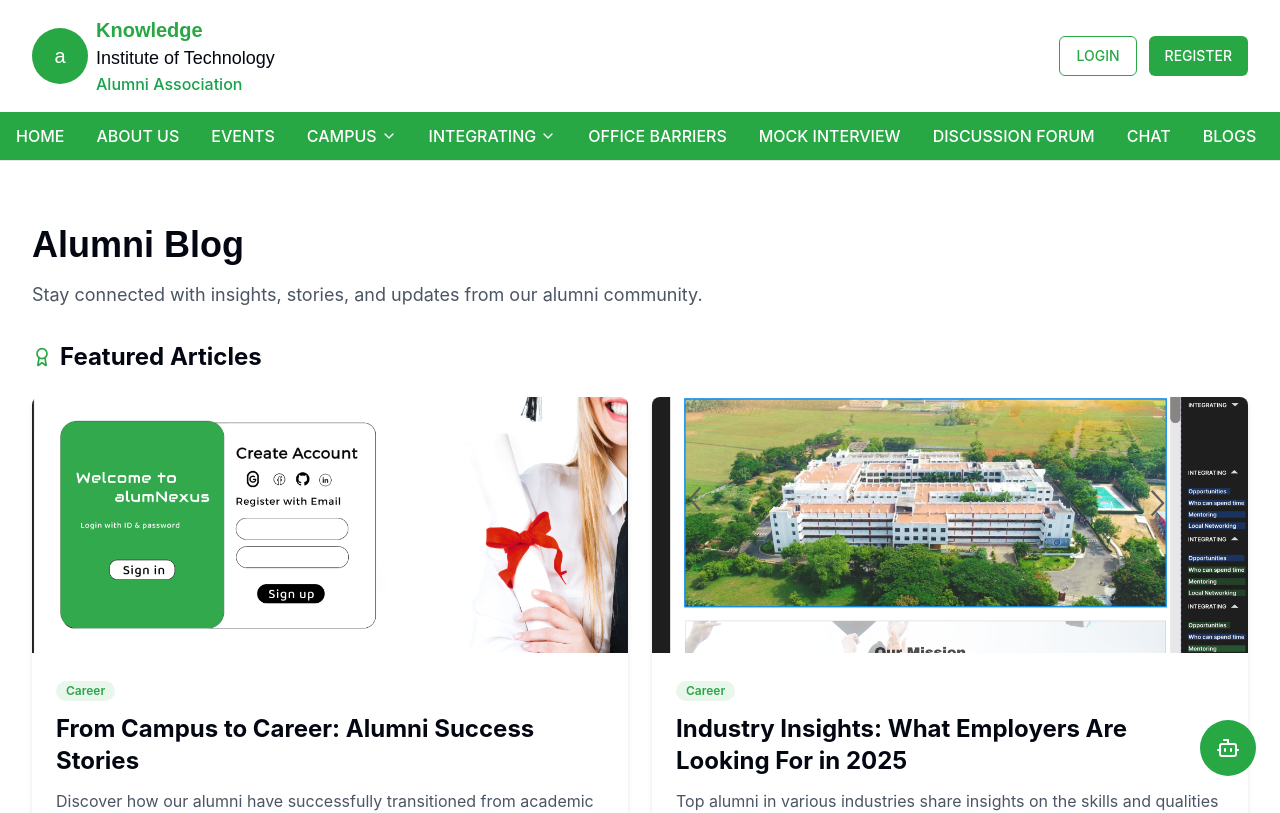
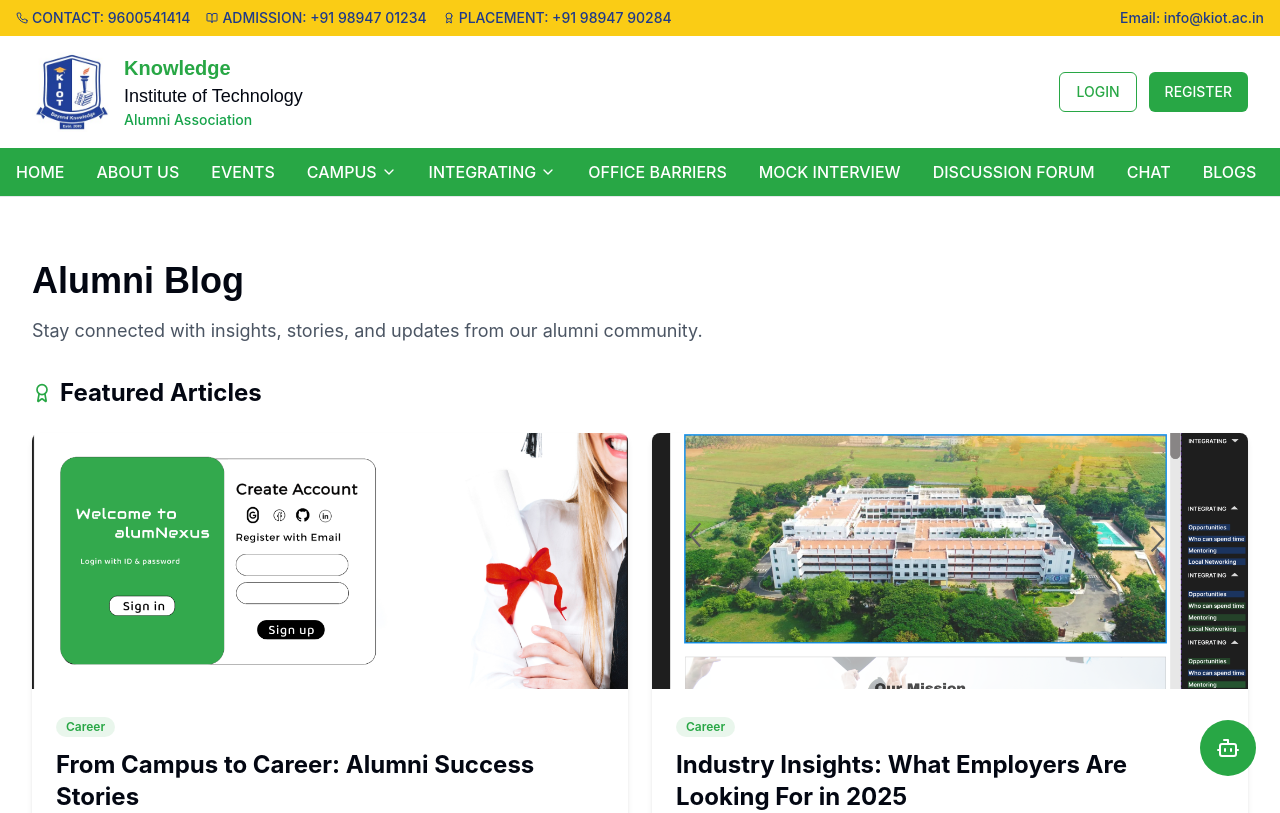
Before and after one commit to Dineshsj3002/nexus-voice-craft, a React (Vite) app: page /blog in a window 1280 px wide. Shown: the top 813 px of the page. Built offline with nearby package versions, Linux system fonts and the light colour scheme.

Commit message:
Refactor: Apply consistent styling to logo
Apply the same styling to the logo in the header as the first picture.

```diff
--- a/src/components/Header.tsx
+++ b/src/components/Header.tsx
@@ -1,8 +1,7 @@
-
 import React from 'react';
 import { Link, useNavigate } from 'react-router-dom';
 import { Button } from '@/components/ui/button';
-import { Menu, UserPlus, ChevronDown } from 'lucide-react';
+import { Menu, UserPlus, ChevronDown, Phone, BookOpen, Award } from 'lucide-react';
 import { cn } from '@/lib/utils';
 import { useToast } from '@/hooks/use-toast';
 
@@ -27,15 +26,35 @@ const Header = () => {
 
   return (
     <header className="bg-white border-b border-gray-200">
+      {/* Contact info bar */}
+      <div className="bg-yellow-400 py-2 px-4 text-xs md:text-sm text-blue-900 font-medium">
+        <div className="max-w-7xl mx-auto flex flex-wrap justify-between items-center">
+          <div className="flex flex-wrap gap-x-4 gap-y-1">
+            <span className="flex items-center"><Phone className="h-3 w-3 mr-1" /> CONTACT: 9600541414</span>
+            <span className="flex items-center"><BookOpen className="h-3 w-3 mr-1" /> ADMISSION: +91 98947 01234</span>
+            <span className="flex items-center"><Award className="h-3 w-3 mr-1" /> PLACEMENT: +91 98947 90284</span>
+          </div>
+          <div>
+            <span>Email: info@kiot.ac.in</span>
+          </div>
+        </div>
+      </div>
+
       {/* Top header with logo and auth buttons */}
       <div className="max-w-7xl mx-auto flex items-center justify-between py-4 px-4 md:px-8">
         {/* Logo */}
-        <Link to="/" className="flex items-center space-x-2">
-          <div className="h-14 w-14 rounded-full bg-nexus-primary text-white flex items-center justify-center font-display text-xl">a</div>
-          <div className="flex flex-col">
-            <span className="text-xl font-display font-semibold text-nexus-primary">Knowledge</span>
-            <span className="text-lg font-display">Institute of Technology</span>
-            <span className="text-green-600 font-medium">Alumni Association</span>
+        <Link to="/" className="flex items-center">
+          <div className="flex items-center">
+            <img
+              src="/lovable-uploads/2f632a9a-d04b-476f-ad3d-4ad3ca35b5e5.png"
+              alt="Knowledge Institute of Technology"
+              className="h-16 md:h-20 w-auto object-contain mr-3"
+            />
+            <div className="hidden md:flex flex-col">
+              <span className="text-xl font-display font-semibold text-nexus-primary">Knowledge</span>
+              <span className="text-lg font-display">Institute of Technology</span>
+              <span className="text-green-600 text-sm font-medium">Alumni Association</span>
+            </div>
           </div>
         </Link>
 
```
Also changed, not shown: public/lovable-uploads/2f632a9a-d04b-476f-ad3d-4ad3ca35b5e5.png (added).
